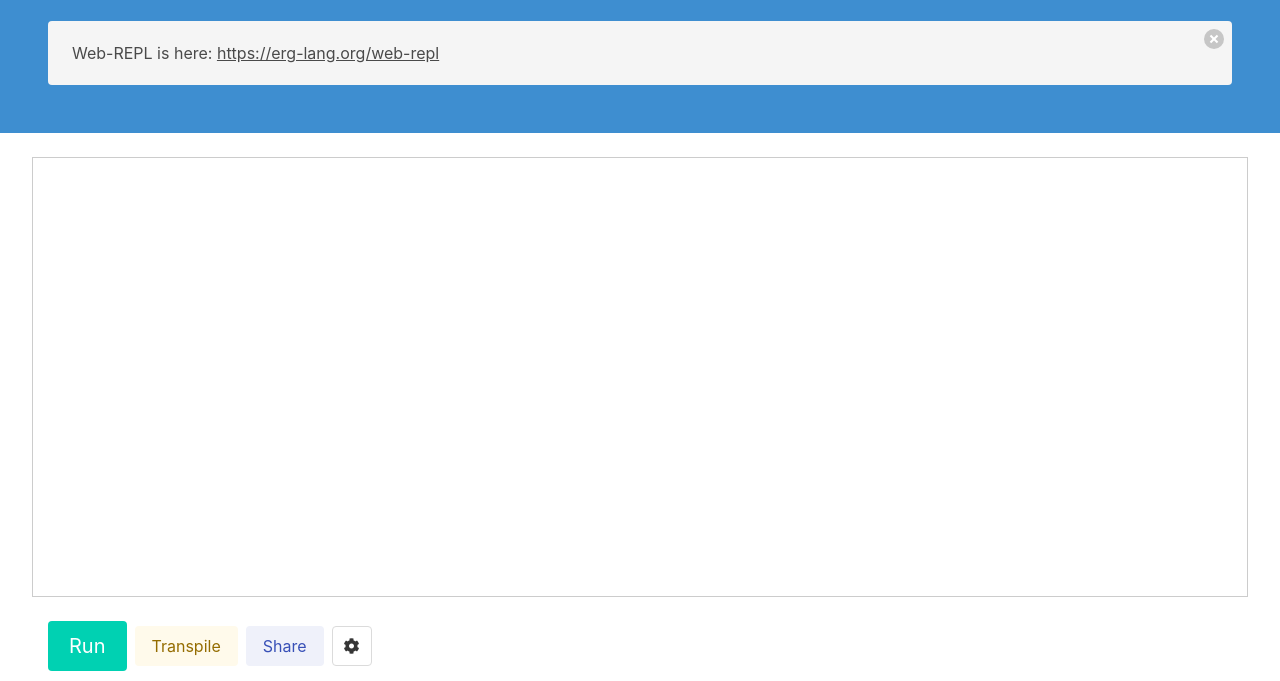
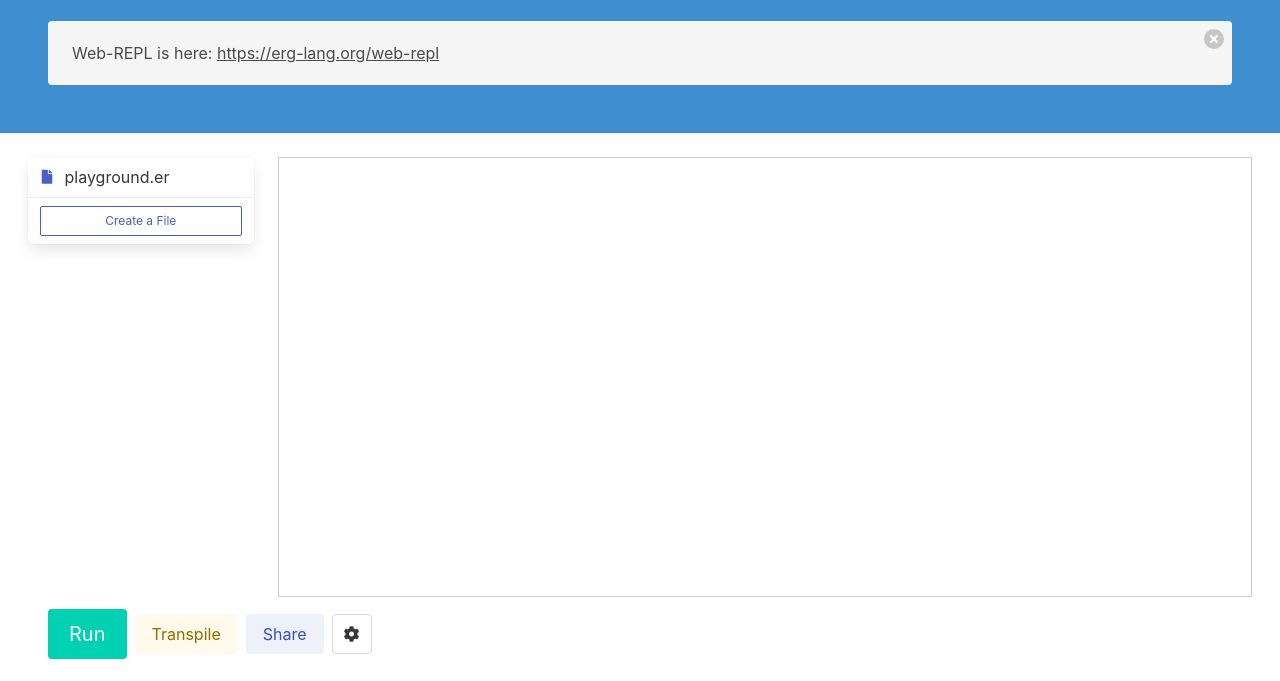
Before and after one commit to erg-lang/web-ide, a website built with webpack: page docs/index.html in a window 1280 px wide. Shown: the part 87-768 px from the top of the page. Built offline with nearby package versions, Linux system fonts and the light colour scheme; what erg-playground, monaco-editor would draw is missing.

Commit message:
Implement file sytem

```diff
--- a/script/config.ts
+++ b/script/config.ts
@@ -1,8 +1,26 @@
-import { Playground } from './index';
+import { Playground, sleep } from './index';
 import { validate } from './check';
 
 export class ConfigModal {
     config_btn: HTMLButtonElement;
+
+    add_modal_header(menu: HTMLElement, modal: HTMLDivElement) {
+        var menu_heading = document.createElement('header');
+        menu_heading.className = 'modal-card-head';
+        menu.appendChild(menu_heading);
+        var menu_title = document.createElement('p');
+        menu_title.className = 'modal-card-title';
+        menu_title.innerHTML = 'Configuration';
+        menu_heading.appendChild(menu_title);
+        var close_btn = document.createElement('button');
+        close_btn.className = 'delete';
+        close_btn.ariaLabel = 'close';
+        close_btn.addEventListener('click', function () {
+            modal.classList.remove('is-active');
+        });
+        menu_heading.appendChild(close_btn);
+        menu.appendChild(menu_heading);
+    }
 
     add_complete_menu(section, playground: Playground) {
         var completion = document.createElement('div');
@@ -73,6 +91,29 @@ export class ConfigModal {
         section.appendChild(checking);
     }
 
+    add_clean_storage_menu(section, _playground: Playground) {
+        var clean = document.createElement('div');
+        clean.className = 'panel-block columns config-item';
+        var label = document.createElement('div');
+        label.className = 'column';
+        label.innerHTML = 'Clean local storage';
+        clean.appendChild(label);
+        var clean_btn = document.createElement('div');
+        clean_btn.className = 'column';
+        var button = document.createElement('button');
+        button.className = 'button is-danger is-small';
+        button.innerHTML = 'Clean';
+        button.onclick = async function (_event) {
+            button.classList.add('is-loading');
+            localStorage.clear();
+            await sleep(300); // fake delay
+            button.classList.remove('is-loading');
+        };
+        clean_btn.appendChild(button);
+        clean.appendChild(clean_btn);
+        section.appendChild(clean);
+    }
+
     constructor(playground: Playground, palette) {
         var modal = document.createElement('div');
         modal.className = 'modal';
@@ -86,18 +127,12 @@ export class ConfigModal {
         modal_content.id = 'config-modal-content';
         var menu = document.createElement('nav');
         menu.className = 'panel';
-        var menu_heading = document.createElement('header');
-        menu_heading.className = 'modal-card-head';
-        menu.appendChild(menu_heading);
-        var menu_title = document.createElement('p');
-        menu_title.className = 'modal-card-title';
-        menu_title.innerHTML = 'Configuration';
-        menu_heading.appendChild(menu_title);
-        menu.appendChild(menu_heading);
+        this.add_modal_header(menu, modal);
         var section = document.createElement('section');
         section.className = 'modal-card-body';
         this.add_complete_menu(section, playground);
         this.add_check_menu(section, playground);
+        this.add_clean_storage_menu(section, playground);
         menu.appendChild(section);
         modal_content.appendChild(menu);
         modal.appendChild(modal_content);
@@ -114,13 +149,6 @@ export class ConfigModal {
         this.config_btn.addEventListener('click', function () {
             modal.classList.add('is-active');
         });
-        var close_btn = document.createElement('button');
-        close_btn.className = 'modal-close is-large';
-        close_btn.ariaLabel = 'close';
-        close_btn.addEventListener('click', function () {
-            modal.classList.remove('is-active');
-        });
-        modal.appendChild(close_btn);
         palette.appendChild(this.config_btn);
     }
 }
--- /dev/null
+++ b/script/file_tree.ts
@@ -0,0 +1,149 @@
+import { Playground } from './index';
+
+export class FileTree {
+    playground: Playground;
+    current_file: string;
+    tree_area: HTMLDivElement;
+    tree: HTMLElement;
+    file_count: number;
+
+    load_files(this: this) {
+        for (let i = 0; i < localStorage.length; i++) {
+            let key = localStorage.key(i);
+            this.create_tree_entry(key);
+        }
+        if (this.tree.children.length == 0) {
+            this.create_file('playground.er');
+        }
+        let main_file = this.tree.children.namedItem('playground-file-playground');
+        if (main_file != null && this.tree.children.length > 1) {
+            this.tree.removeChild(main_file);
+            this.tree.insertBefore(main_file, this.tree.firstChild);
+        }
+    }
+
+    remove_file(this: this, filename: string) {
+        let id = "playground-file-" + filename.split('.')[0];
+        let file = this.tree.children.namedItem(id);
+        if (file != null) {
+            this.tree.removeChild(file);
+            localStorage.removeItem(filename);
+        } else {
+            console.log("Could not find file: " + filename);
+        }
+        // load first child file
+        if (this.tree.children.length > 0) {
+            let first = localStorage.getItem(localStorage.key(0));
+            this.playground.editor.setValue(first);
+            this.set_current(localStorage.key(0));
+        }
+    }
+
+    create_file(this: this, filename: string) {
+        localStorage.setItem(filename, '');
+        this.create_tree_entry(filename);
+    }
+
+    create_file_if_not_exist(this: this, filename: string) {
+        if (localStorage.getItem(filename) == null) {
+            localStorage.setItem(filename, '');
+        }
+        this.create_tree_entry(filename);
+    }
+
+    save_code(this: this) {
+        localStorage.setItem(this.current_file, this.playground.editor.getValue());
+    }
+
+    set_current(this: this, filename: string) {
+        let new_id = "playground-file-" + filename.split('.')[0];
+        let new_current = this.tree.children.namedItem(new_id);
+        if (new_current == null) {
+            return;
+        }
+        let id = "playground-file-" + this.current_file.split('.')[0];
+        let current_file = this.tree.children.namedItem(id);
+        if (current_file != null) {
+            current_file.classList.remove("is-active");
+        }
+        this.current_file = filename;
+        new_current.className = 'panel-block is-active';
+    }
+
+    gen_dropdown(filename: string) {
+        let dropdown_menu = document.createElement('div');
+        dropdown_menu.className = 'dropdown-menu';
+        dropdown_menu.ariaRoleDescription = 'menu';
+        let dropdown_content = document.createElement('div');
+        dropdown_content.className = 'dropdown-content';
+        let remove_btn = document.createElement('a');
+        remove_btn.className = 'dropdown-item';
+        remove_btn.innerHTML = 'Remove';
+        remove_btn.onclick = (_event) => {
+            this.remove_file(filename);
+        }
+        dropdown_content.appendChild(remove_btn);
+        dropdown_menu.appendChild(dropdown_content);
+        return dropdown_menu;
+    }
+
+    create_tree_entry(this: this, filename: string) {
+        let file = document.createElement('a');
+        file.className = 'panel-block';
+        file.id = "playground-file-" + filename.split('.')[0];
+        let file_icon = document.createElement('span');
+        file_icon.className = 'panel-icon';
+        file_icon.innerHTML = '<i class="fas fa-file" aria-hidden="true"></i>';
+        file.appendChild(file_icon);
+        file.appendChild(this.gen_dropdown(filename));
+        file.oncontextmenu = (_event) => {
+            file.className = "panel-block dropdown is-active";
+            return false;
+        };
+        file.onclick = (_event) => {
+            if (_event.button == 0) {
+                this.save_code();
+                this.set_current(filename);
+                this.playground.editor.setValue(localStorage.getItem(filename));
+            }
+        };
+        file.appendChild(document.createTextNode(filename));
+        if (this.tree.childNodes.length > 0) {
+            let add_file_btn = this.tree.removeChild(this.tree.lastChild);
+            this.tree.appendChild(file);
+            this.tree.appendChild(add_file_btn);
+        } else {
+            this.tree.appendChild(file);
+        }
+    }
+
+    constructor(playground: Playground) {
+        this.playground = playground;
+        this.current_file = 'playground.er';
+        this.tree_area = document.createElement('div');
+        this.tree_area.className = 'column container is-one-fifth';
+        this.file_count = 1;
+        this.tree = document.createElement('nav');
+        this.tree.className = 'panel';
+        this.tree.id = 'file-tree';
+        this.load_files();
+        this.set_current('playground.er');
+        let create_file_btn_area = document.createElement('a');
+        create_file_btn_area.className = 'panel-block';
+        let add_file_btn = document.createElement('button');
+        add_file_btn.className = 'button is-link is-outlined is-small is-fullwidth';
+        add_file_btn.innerHTML = 'Create a File';
+        add_file_btn.onclick = (_event) => {
+            var file = `file${this.file_count}.er`;
+            while (localStorage.getItem(file) != null) {
+                this.file_count += 1;
+                file = `file${this.file_count}.er`;
+            }
+            this.create_file(file);
+            this.file_count++;
+        };
+        create_file_btn_area.appendChild(add_file_btn);
+        this.tree.appendChild(create_file_btn_area);
+        this.tree_area.appendChild(this.tree);
+    }
+}
--- /dev/null
+++ b/script/importer.ts
@@ -0,0 +1,17 @@
+function transpile_import(code: string, mod_name: string, mod_ident: string) {
+    return `from types import ModuleType as ModuleType__; c__ = compile("""${code}""", mod_name, 'exec'); ${mod_ident} = ModuleType__("${mod_name}"); exec(c__, ${mod_ident}.__dict__); sys.modules["${mod_name}"] = ${mod_ident};`;
+}
+
+export function replace_import(code: string) {
+    const replacer = function (match: string, mod_ident: string, mod_name: string) {
+        let code = localStorage.getItem(mod_name + ".er");
+        if (code != null) {
+            return transpile_import(code, mod_name, mod_ident);
+        } else {
+            return match;
+        }
+    };
+    return code
+        .replace(/(.*)= import "(.*)"/g, replacer)
+        .replace(/(.*)= import\("(.*)"\)/g, replacer);
+}
--- a/script/index.css
+++ b/script/index.css
@@ -11,10 +11,20 @@ body {
 	background: #fff;
 }
 
+#main-area {
+	max-width: none!important;
+    padding-left: 16px;
+    padding-right: 16px;
+	margin-left: 0;
+	margin-bottom: 0;
+    width: 100%;
+}
+
 #editor {
 	/* width: 100%; */
 	height: 55vh;
 	border: 1.5px solid #ccc;
+	margin-bottom: 0;
 }
 
 #py-code-editor {
--- a/script/index.ts
+++ b/script/index.ts
@@ -11,6 +11,8 @@ import { escape_ansi } from './escape';
 import { validate } from './check';
 import { suggest } from './complete';
 import { ConfigModal } from './config';
+import { FileTree } from './file_tree';
+import { replace_import } from './importer';
 // import { escape_ansi } from './escape';
 
 var playground = wasm.Playground.new();
@@ -23,15 +25,15 @@ const erg_completion_provider = {
 
 const WAIT_FOR = 50;
 
-function sleep(ms: number) {
+export function sleep(ms: number) {
     return new Promise(resolve => setTimeout(resolve, ms));
 }
 
 function get_init_code() {
     var value = 'print! "Hello, world!"';
     // load code from local storage (if exists)
-    let cached = localStorage.getItem("saved_code");
-    if (cached != null) {
+    let cached = localStorage.getItem("playground.er");
+    if (cached != null && cached.length != 0) {
         value = cached;
     }
     // load code from URL (if specified)
@@ -125,6 +127,7 @@ class OutputArea {
 }
 
 export class Playground {
+    file_tree: FileTree;
     editor: monaco.editor.IStandaloneCodeEditor;
     on_did_change_listener: monaco.IDisposable;
     py_code_area: PyCodeArea;
@@ -167,13 +170,14 @@ export class Playground {
         this.output.clear();
         playground = wasm.Playground.new();
         let code = this.editor.getValue();
+        let replaced_code = replace_import(code);
         let _this = this;
         playground.set_stdout(function(data) {
             _this.output.dump(data);
         });
-        let result = playground.exec(code);
+        let result = playground.exec(replaced_code);
         this.handle_result(result, code);
-        localStorage.setItem("saved_code", code);
+        localStorage.setItem(this.file_tree.current_file, code);
         this.run_btn.className = 'button is-primary is-medium';
     };
 
@@ -183,14 +187,15 @@ export class Playground {
         this.output.clear();
         playground = wasm.Playground.new();
         let code = this.editor.getValue();
+        let replaced_code = replace_import(code);;
         let _this = this;
         playground.set_stdout(function(data) {
             _this.output.dump(data);
         });
-        let opt_code = playground.transpile(code);
+        let opt_code = playground.transpile(replaced_code);
         if (opt_code != null) {
             this.render_py_code(opt_code);
-            localStorage.setItem("saved_code", code);
+            localStorage.setItem(this.file_tree.current_file, code);
         } else {
             this.output.dump("transpilation failed");
         }
@@ -205,7 +210,7 @@ export class Playground {
         let url = `https://erg-lang.org/web-ide/?code=${compressed}`;
         this.output.clear();
         this.output.dump(url);
-        localStorage.setItem("saved_code", code);
+        localStorage.setItem(this.file_tree.current_file, code);
         this.share_btn.className = 'button is-link is-light';
         this.output.select();
     };
@@ -234,10 +239,24 @@ export class Playground {
         note.appendChild(close_btn);
     }
 
-    init_editor(this: this) {
+    init_main_area(this: this) {
+        var main_area = document.createElement('div');
+        main_area.className = 'block columns container';
+        main_area.id = 'main-area';
+        document.body.appendChild(main_area);
+        this.init_file_tree(main_area);
+        this.init_editor_area(main_area);
+    }
+
+    init_file_tree(this: this, main_area: HTMLElement) {
+        this.file_tree = new FileTree(this);
+        main_area.appendChild(this.file_tree.tree_area);
+    }
+
+    init_editor_area(this: this, main_area: HTMLDivElement) {
         var code_area = document.createElement('div');
-        code_area.className = 'container block is-fluid';
-        document.body.appendChild(code_area);
+        code_area.className = 'column';
+        main_area.appendChild(code_area);
 
         var editor_area = document.createElement('div');
         editor_area.id = 'editor';
@@ -298,7 +317,7 @@ export class Playground {
 
     constructor() {
         this.init_header();
-        this.init_editor();
+        this.init_main_area();
         this.init_palette();
         this.init_output();
 
@@ -322,4 +341,4 @@ export class Playground {
     }
 }
 
-const _playground = new Playground();
+(window as any).playground = new Playground();
```
